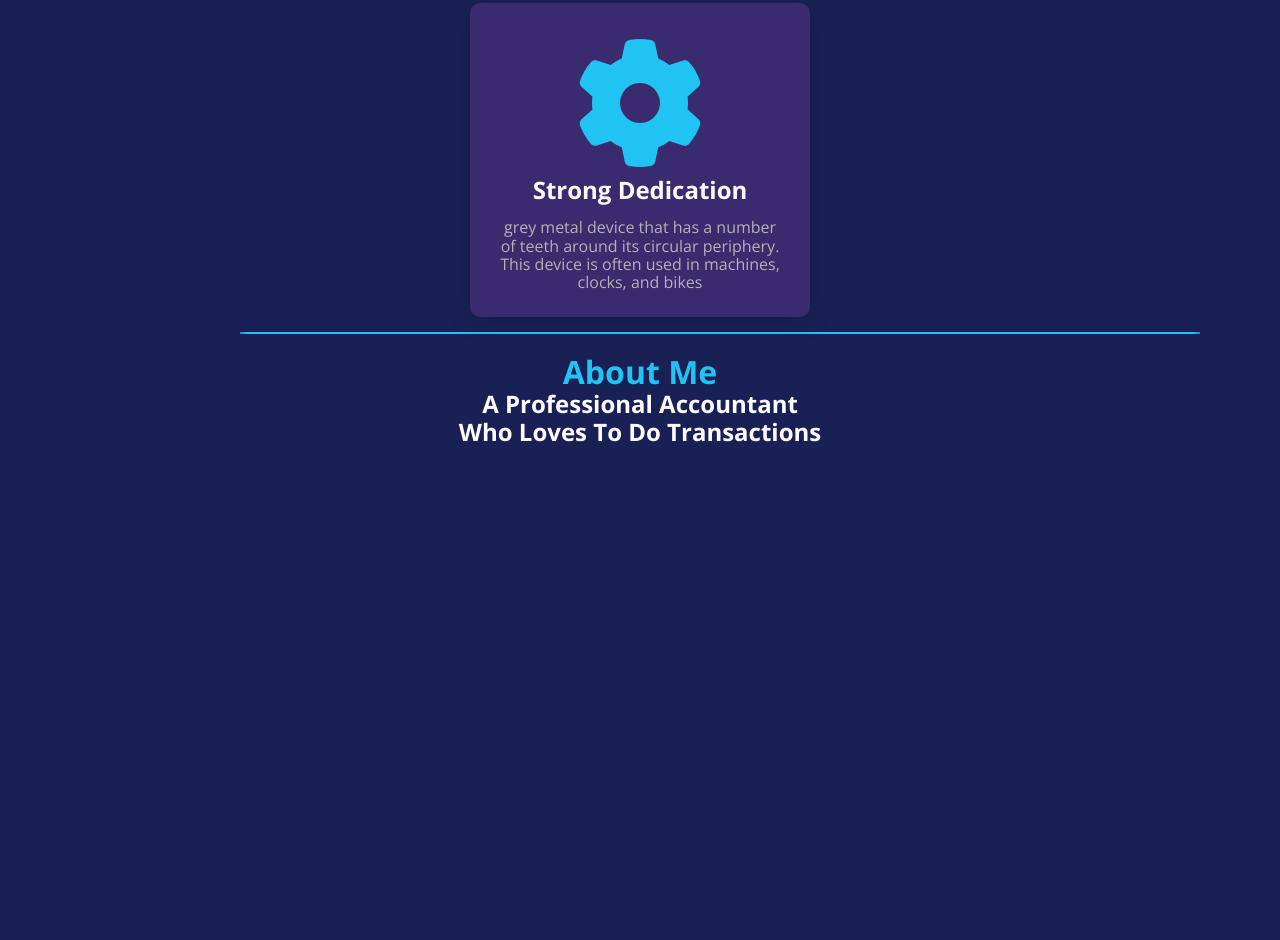
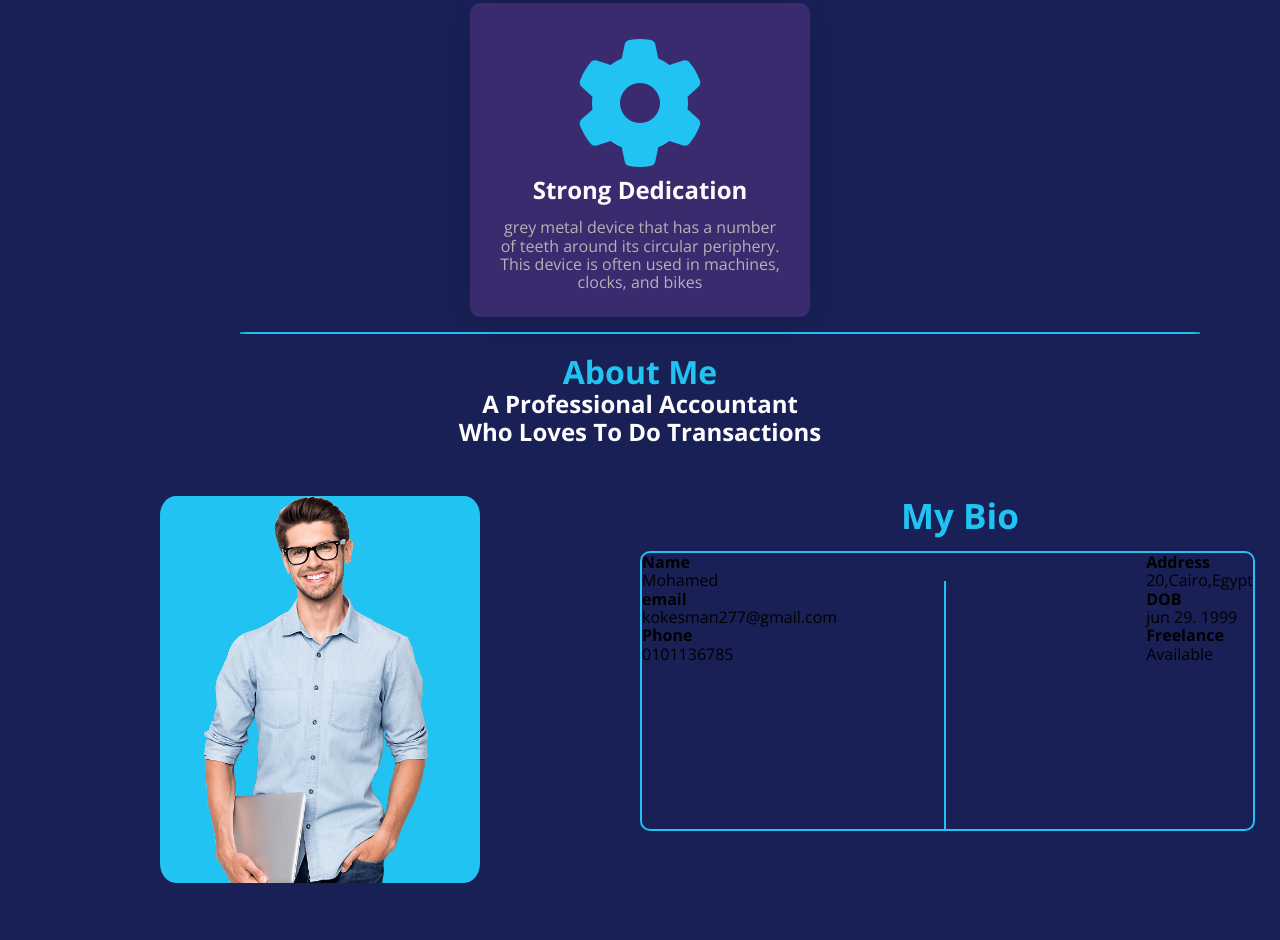
Before and after one commit to Karim-Ismail-Hassaneen/Basic-Portfolio, a plain HTML site: page src/index.html in a window 1280 px wide. Shown: the part 1155-2095 px from the top of the page. Drawn offline with nearby package versions, Linux system fonts and the light colour scheme.

Commit message:
Edited Files

```diff
--- a/src/CSS/master.css
+++ b/src/CSS/master.css
@@ -7,12 +7,11 @@
   padding: 0;
   box-sizing: border-box;
   scroll-behavior: smooth;
-}
-
-body {
-  align-items: center;
-  font-family: "Open Sans", sans-serif;
-  background-color: #192056;
+  body {
+    align-items: center;
+    font-family: "Open Sans", sans-serif;
+    background-color: #192056;
+  }
 }
 
 .setting-box {
@@ -22,7 +21,11 @@ body {
   background-color: #3a2a6e;
   z-index: 100;
   width: 250px;
-  min-height: 100vh;
+  min-height: 50vh;
+  border-bottom-right-radius: 5%;
+  border-bottom-left-radius: 0;
+  border-top-right-radius: 5%;
+  border-top-left-radius: 0;
   transition: 0.5s;
   .setting-sider {
     position: absolute;
@@ -38,8 +41,11 @@ body {
     }
   }
   .option-box {
-    padding: 20px;
-
+    padding: 10px;
+    background-color: #644cae;
+    text-align: center;
+    margin: 10px;
+    border-radius: 2%;
     h3 {
       margin: 0;
       text-transform: uppercase;
@@ -59,9 +65,11 @@ body {
         border-radius: 50%;
         opacity: 0.5;
         cursor: pointer;
+        transition: 0.5s ease;
       }
       .active {
         opacity: 1;
+        border: 2px solid #fff;
       }
        li:first-child {
         background-color: var(--main-color);
@@ -81,22 +89,6 @@ body {
     }
   }
 }
-
-/* .option-box  .colors-list li:first-child {
-  background-color: var(--main-color);
-}
-.option-box  .colors-list li:nth-child(2) {
-  background-color: #580ef6;
-}
-.option-box  .colors-list li:nth-child(3) {
-  background-color: #3d3a50;
-}
-.option-box  .colors-list li:nth-child(4) {
-  background-color: #1a1c22;
-}
-.option-box  .colors-list li:nth-child(5) {
-  background-color: #f7f7f7;
-} */
 
 .setting-box.open {
   left: 0;
@@ -267,9 +259,7 @@ body {
   margin-bottom: 20px;
   margin-left: 240px;
 }
-
-.about {
-  height: 100vh;
+.about-header {
   h2 {
     color: var(--main-color);
     font-size: 2em;
@@ -283,3 +273,49 @@ body {
     text-align: center;
   }
 }
+
+.about-us {
+  padding-top: 50px;
+  padding-bottom: 50px;
+  display: flex;
+  .img-box {
+    flex: 1;
+    text-align: center;
+    img {
+      width: 50%;
+      background-color: var(--main-color);
+      border-radius: 5%;
+    }
+  }
+  .info-box {
+    flex: 1;
+    h2 {
+      font-weight: bold;
+      font-size: 35px;
+      color: var(--main-color);
+      text-align: center;
+      margin-bottom: 15px;
+    }
+  }
+  .box-content {
+    height: 35vh;
+    border: 2px solid var(--main-color);
+    border-radius: 10px;
+    margin-right: 25px;
+    margin-top: 10px;
+    position: relative;
+    .bord {
+      border-left: 2px solid var(--main-color);
+      height: 250px;
+      position: absolute;
+      left: 50%;
+      top: 10%;
+      margin-left: -4px;
+    }
+    .box-right {
+      position: absolute;
+      right: 0;
+      top: 0;
+    }
+  }
+}
--- a/src/JS/index.js
+++ b/src/JS/index.js
@@ -1,6 +1,17 @@
+const colorList = document.querySelectorAll(".colors-list li");
 const mainColors = localStorage.getItem("color_option");
+
 if (mainColors !== null) {
-  document.documentElement.style.setProperty('--main-color', localStorage.getItem("color_option"))
+  document.documentElement.style.setProperty('--main-color', mainColors)
+  //Remove Class .active from All Elements
+  colorList.forEach(element => {
+    element.classList.remove("active");
+    //Add Class .active on each element and save it on Local Storeage
+    if (element.dataset.color === mainColors) {
+      //Added Class .active
+      element.classList.add("active");
+    }
+  })
 }
 
 const btn = document.querySelector(".setting-sider .fa-gear");
--- a/src/index.html
+++ b/src/index.html
@@ -33,9 +33,9 @@
         </div>
     </div>
     <!-- Landing Page -->
-        <div class="container">
-            <div class="landing-page">
-                <div class="overlay"></div>
+
+        <div class="landing-page">
+
                 <div class="header">
                     <div class="logo">Folio<span class="x">X</span></div>
                     <ul class="links">
@@ -47,6 +47,7 @@
                         <li><a href="#">Contact</a></li>
                     </ul>
                 </div>
+
                 <div class="intro-container">
                     <div class="intro">
                         <h2>Hello, I'M <span class="line">________.</span> <br/></h2>
@@ -102,11 +103,37 @@
 
 
         <!-- About Me Section -->
-        <div class="about">
+        <div class="about-header">
             <h2>About Me</h2>
             <p>A Professional Accountant <br/> Who Loves To Do Transactions</p>
         </div>
         </div>
+ <div class="about-us">
+    <div class="img-box">
+        <img src="Images/why-choose-pagetraffic.png">
+    </div>
+    <div class="info-box">
+        <h2>My Bio</h2>
+        <div class="box-content">
+            <div class="box-left">
+            <h4>Name</h4>
+            <p>Mohamed</p>
+            <h4>email</h4>
+            <p>kokesman277@gmail.com</p>
+            <h4>Phone</h4>
+            <p>0101136785</p>
+        </div>
+        <div class="bord"></div>
+            <div class="box-right">
+            <h4>Address</h4>
+            <p>20,Cairo,Egypt</p>
+            <h4>DOB</h4>
+            <p>jun 29. 1999</p>
+            <h4>Freelance</h4>
+            <p>Available</p>
+        </div>
+     </div>
+ </div>
         <script src="JS/index.js"></script>
 </body>
 </html>
```
Also changed, not shown: src/Images/why-choose-pagetraffic.png (added), 1 other file.
